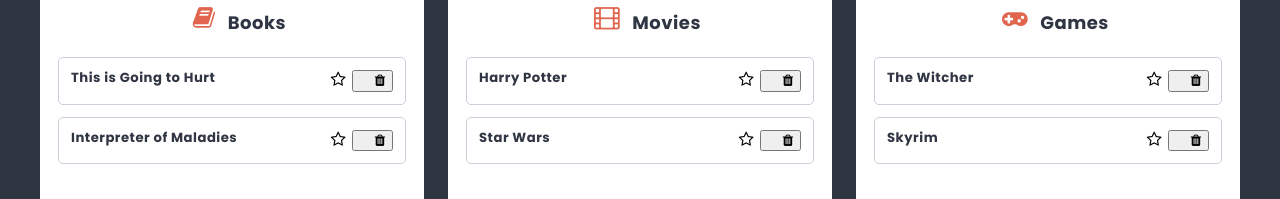
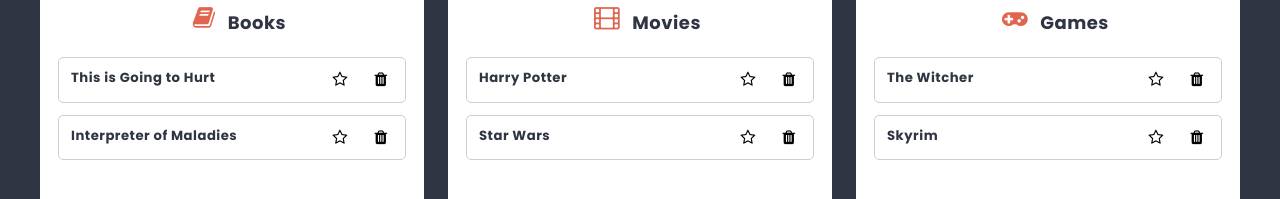
Before and after one commit to KatSobieska/todo-react-app, a React (Create React App) app: page /list/1 in a window 1280 px wide. Shown: the part 425-624 px from the top of the page. Built offline with nearby package versions, Linux system fonts and the light colour scheme.

Commit message:
Add styles for removeButton

```diff
--- a/src/components/Card/Card.module.scss
+++ b/src/components/Card/Card.module.scss
@@ -29,3 +29,17 @@
 .isFavorite {
   color: $color-favorite-card;
 }
+
+.removeButton {
+  background-color: $color-light;
+  border: none;
+  span {
+    font-size: 16px;
+  }
+}
+
+.removeButton:hover {
+  span {
+    font-weight: 600;
+  }
+}
```
